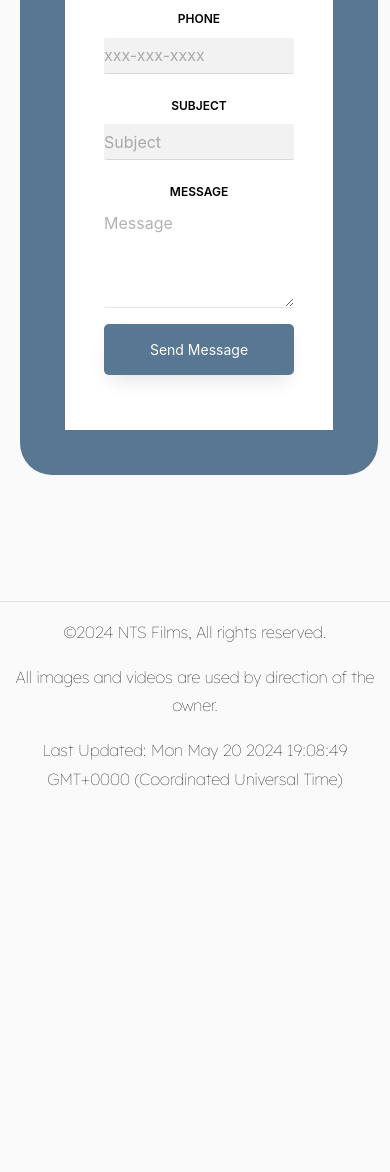
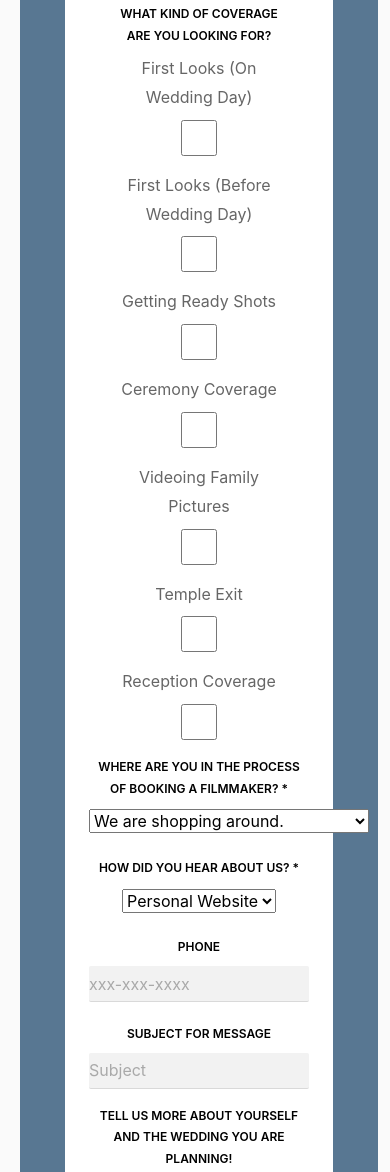
Before and after one commit to smith-tanner22/ntsfilms, a website built with Vite: page contactus.html in a window 390 px wide. Shown: the part 1050-2222 px from the top of the page. Before the commit the page ends 1860 px from the top, so only its background shows below. Built offline with nearby package versions, Linux system fonts and the light colour scheme.

Commit message:
added some more fields to the contact us page

```diff
--- a/contactus.html
+++ b/contactus.html
@@ -152,7 +152,7 @@
                       <div class="form-group">
                         <label class="label" for="location">Wedding Location *</label>
                         <input
-                          type="location"
+                          type="text"
                           class="form-control"
                           name="location"
                           id="location"
@@ -180,8 +180,105 @@
                           placeholder="Select an Option"
                           required
                         /> -->
+                        </div>
+                        <div class="col-md-6">
+                          <div class="form-group">
+                            <label class="label" for="coverage">What kind of coverage are you looking for?</label>
+                            <label for="firstLooksOn">First Looks (On Wedding Day)</label>
+                            <input
+                              type="checkbox"
+                              class="form-control"
+                              name= "firstLooksOn"
+                              value="First Looks On"
+                              id= "firstLooksOn"
+                            />
+                            <label for="firstLooksPre">First Looks (Before Wedding Day)</label>
+                            <input
+                              type="checkbox"
+                              class="form-control"
+                              name= "firstLooksPre"
+                              value="First Looks Pre"
+                              id= "firstLooksPre"
+                            />
+                            <label for="gettingReady">Getting Ready Shots</label>
+                            <input
+                              type="checkbox"
+                              class="form-control"
+                              name= "gettingReady"
+                              value="Getting Ready"
+                              id= "gettingReady"
+                            />
+                            <label for="ceremony">Ceremony Coverage</label>
+                            <input
+                              type="checkbox"
+                              class="form-control"
+                              name= "ceremony"
+                              value="Ceremony"
+                              id= "ceremony"
+                            />
+                            <label for="familyPics">Videoing Family Pictures</label>
+                            <input
+                              type="checkbox"
+                              class="form-control"
+                              name= "familyPics"
+                              value="Family Pics"
+                              id= "familyPics"
+                            />
+                            <label for="templeExit">Temple Exit</label>
+                            <input
+                              type="checkbox"
+                              class="form-control"
+                              name= "templeExit"
+                              value="Temple Exit"
+                              id= "templeExit"
+                            />
+                            <label for="reception">Reception Coverage</label>
+                            <input
+                              type="checkbox"
+                              class="form-control"
+                              name= "reception"
+                              value="Reception"
+                              id= "reception"
+                            />
+
+                          </div>
+                          </div>
                       </div>
                       </div>
+                      <div class="col-md-6">
+                        <div class="form-group">
+                          <label class="label" for="weddingProcess">Where are you in the process of booking a filmmaker? *</label>
+                          <select name="weddingProcess" id="weddingProcess">
+                            <option value="shoppingAround">We are shopping around.</option>
+                            <option value="wantYouButHaveQuestions">Just want some more information.</option>
+                            <option value="wantYouNow">We want to book with you NOW!</option>
+                            <option value="other">Other</option>
+                          </select>
+                          </div>
+                          </div>
+                          <div class="col-md-12">
+                            <div class="form-group">
+                              <label class="label" for="referrals">How did you hear about us? *</label>
+                              <select name="referrals" id="referrals">
+                                <option value="website">Personal Website</option>
+                                <option value="google">Google</option>
+                                <option value="facebook">Facebook</option>
+                                <option value="instagram">Instagram</option>
+                                <option value="vendorReferral">Vendor Referral</option>
+                                <option value="clientReferral">Client Referral</option>
+                                <option value="other">Other</option>
+                                <option value="unknown">Unknown</option>
+                              </select>
+                              <!-- <input
+                                type="text"
+                                class="form-control"
+                                name="relationship"
+                                id="relationship"
+                                placeholder="Select an Option"
+                                required
+                              /> -->
+                            </div>
+                          </div>
                       <div class="col-md-6">
                         <div class="form-group">
                           <label class="label" for="phone">Phone</label>
@@ -197,7 +294,7 @@
                       </div>
                       <div class="col-md-12">
                         <div class="form-group">
-                          <label class="label" for="subject">Subject</label>
+                          <label class="label" for="subject">Subject for Message</label>
                           <input
                             type="text"
                             class="form-control"
@@ -209,14 +306,14 @@
                       </div>
                       <div class="col-md-12">
                         <div class="form-group">
-                          <label class="label" for="#">Message</label>
+                          <label class="label" for="#">Tell us more about yourself and the wedding you are planning!</label>
                           <textarea
                             name="message"
                             class="form-control"
                             id="message"
                             cols="30"
                             rows="4"
-                            placeholder="Message"
+                            placeholder="Tell us about your wedding vision, questions you have for us, etc.!"
                           ></textarea>
                         </div>
                       </div>
```
